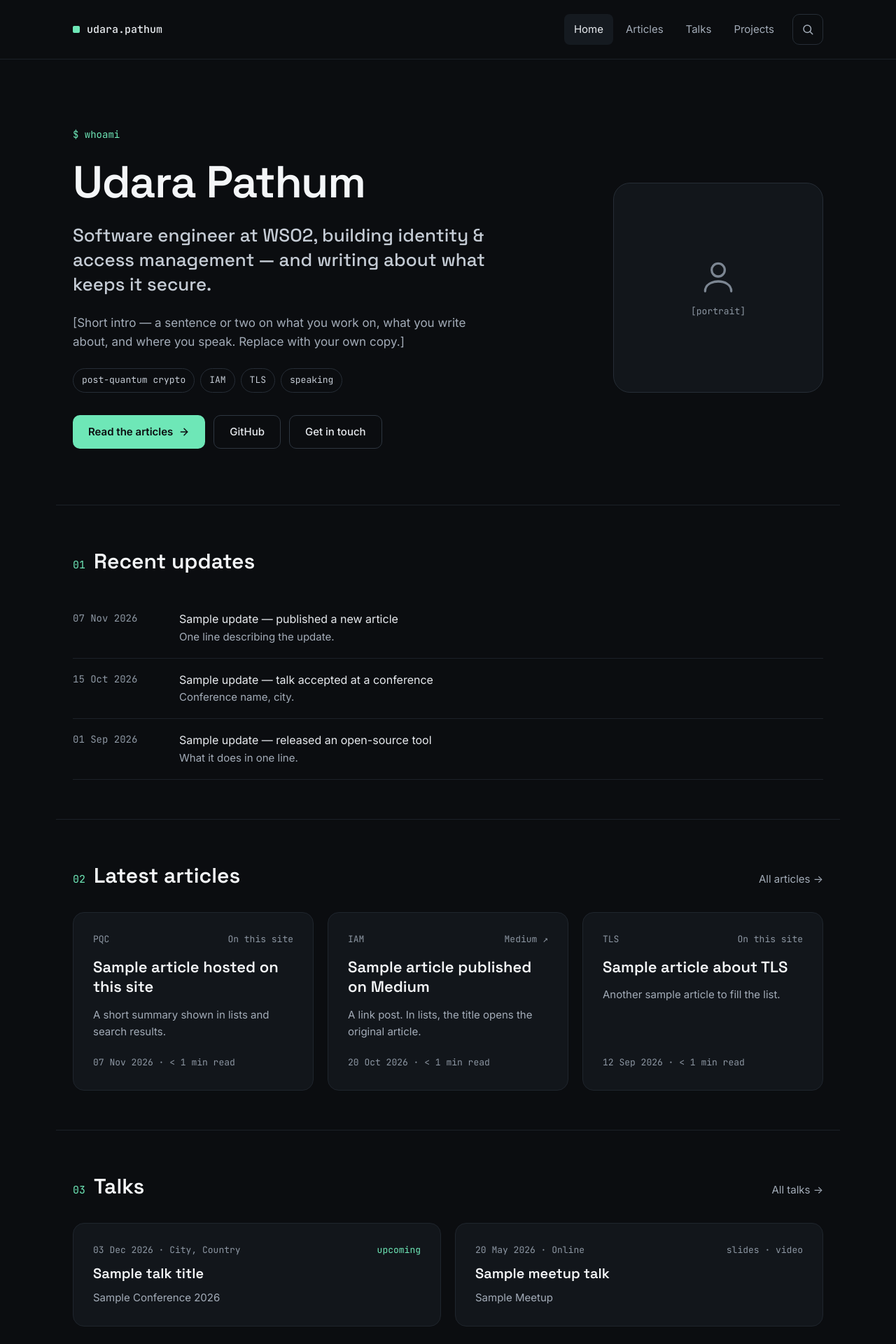
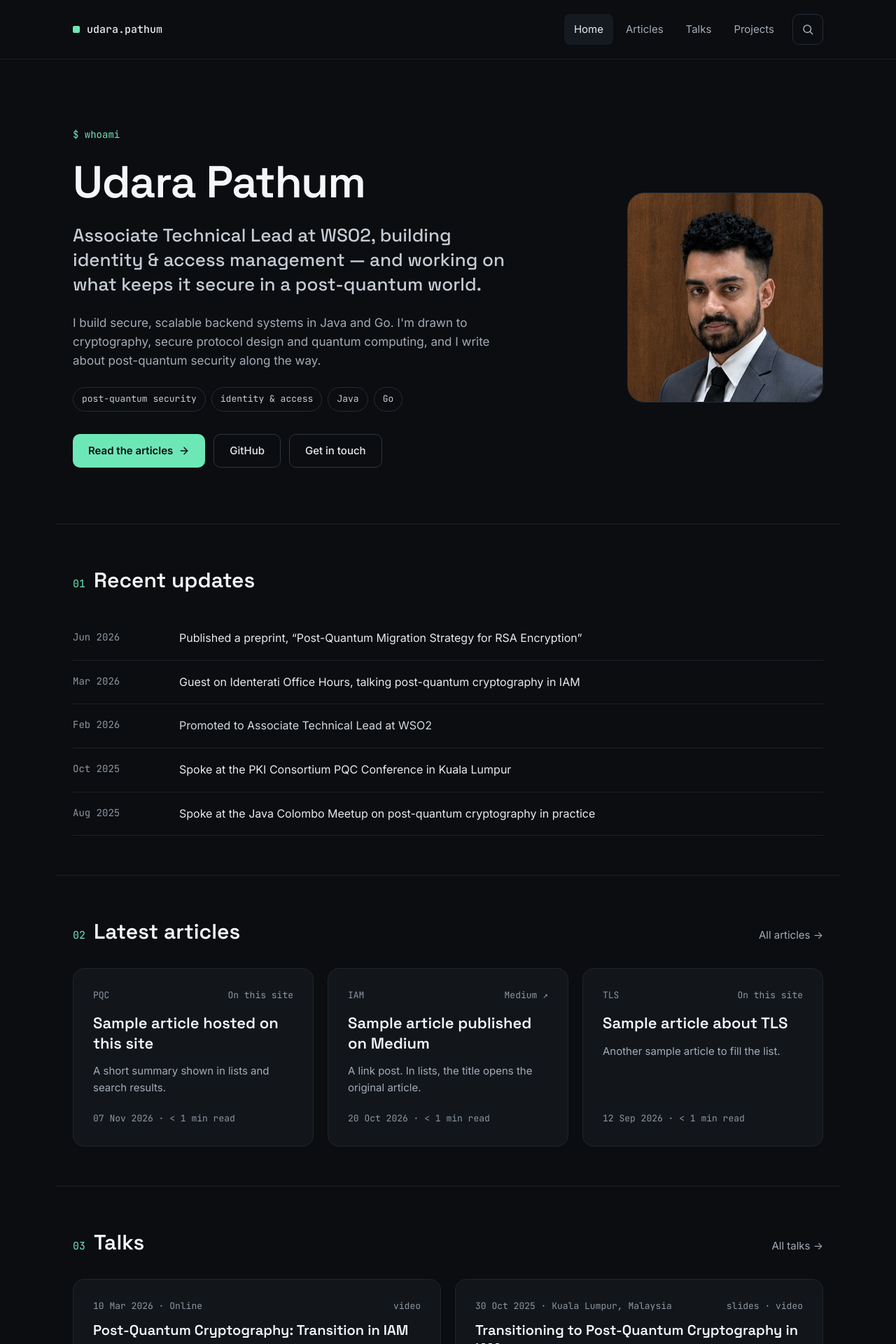
Before and after one commit to hwupathum/hwupathum.github.io, a Jekyll site: the page built from index.html, in a window 1280 px wide. Shown: the top 1920 px of the page at 70% size. Built offline with Jekyll 4.4.1, drawn with Linux system fonts in a browser that asks for light colours; some of the changed text lies outside the part shown.

Commit message:
Add profile details, photo, paper, talks and award
Fill hero, links, experience and updates from LinkedIn; add portrait and
award photo (with update thumbnails); add the ePrint preprint and three
talks; remove sample talks.

```diff
--- a/_config.yml
+++ b/_config.yml
@@ -12,24 +12,25 @@
 author:
   name: Udara Pathum
   handle: udara.pathum # shown next to the logo mark in the header
-  avatar: # placeholder until set, e.g. /assets/images/avatar.jpg
+  avatar: /assets/images/udara.jpg
   tagline: >-
-    Software engineer at WSO2, building identity & access management — and
-    writing about what keeps it secure.
+    Associate Technical Lead at WSO2, building identity & access management —
+    and working on what keeps it secure in a post-quantum world.
   intro: >-
-    [Short intro — a sentence or two on what you work on, what you write about,
-    and where you speak. Replace with your own copy.]
-  topics: [post-quantum crypto, IAM, TLS, speaking]
+    I build secure, scalable backend systems in Java and Go. I'm drawn to
+    cryptography, secure protocol design and quantum computing, and I write
+    about post-quantum security along the way.
+  topics: [post-quantum security, identity & access, Java, Go]
 
-# Footer and hero links. Replace the placeholder URLs.
+# Footer and hero links.
 links:
   github: https://github.com/hwupathum
-  linkedin: https://www.linkedin.com/in/your-profile/ # placeholder
-  medium: https://medium.com/@your-handle # placeholder
+  linkedin: https://www.linkedin.com/in/hwupathum/
+  medium: https://medium.com/@hwupathum
 
 contact:
-  heading: Let’s talk identity, crypto or TLS.
-  text: "[Invite readers to reach out — for talks, collaboration or questions.]"
+  heading: Let’s talk identity, crypto or post-quantum security.
+  text: Reach out about talks, collaboration, or anything in this space.
 
 permalink: /articles/:title/
 markdown: kramdown
--- a/_data/experience.yml
+++ b/_data/experience.yml
@@ -1,14 +1,30 @@
-# Shown as a timeline on the home page, in this order.
-- period: 20XX — Present
-  title: Sample role — Software Engineer
-  org: Sample company
-  text: One or two lines about what you work on.
+# Shown as a timeline on the home page, in this order. The first entry gets the highlighted dot.
+- period: Feb 2026 — now
+  title: Associate Technical Lead
+  org: WSO2
 
-- period: 20XX — 20XX
-  title: Sample role — Intern
-  org: Sample company
-  text: One or two lines about what you worked on.
+- period: Feb 2024 — Feb 2026
+  title: Senior Software Engineer
+  org: WSO2
 
-- period: 20XX — 20XX
-  title: Sample degree — BSc in Computer Science
-  org: Sample university
+- period: May 2022 — Feb 2024
+  title: Software Engineer
+  org: WSO2
+
+- period: Oct 2020 — May 2021
+  title: Software Engineer Intern
+  org: Yaala Labs
+
+- period: Jul 2019 — Sep 2020
+  title: Software Engineering Trainee
+  org: Fcode Labs
+  text: Part-time client projects with React, Flutter and Firebase, using agile practices.
+
+- period: 2025 — 2027
+  title: MSc in Computer Science
+  org: University of Moratuwa
+  text: In progress.
+
+- period: 2017 — 2022
+  title: BSc Engineering (Hons), Computer Science and Engineering
+  org: University of Moratuwa
--- a/_data/updates.yml
+++ b/_data/updates.yml
@@ -1,25 +1,43 @@
-# Newest first is not required; the list is sorted by date.
-# type picks the icon: article, talk, code, release, award, media (anything else gets 📌).
-- date: 2026-11-07
-  type: article
-  title: Sample update — published a new article
-  text: One line describing the update.
+# Sorted by date (newest first). Use `label` to show a less precise date than `date`.
+# Optional `image` (+ `image_alt`) shows a thumbnail that opens the full photo.
+- date: 2026-02-01
+  label: Feb 2026
+  title: Promoted to Associate Technical Lead at WSO2
+
+- date: 2026-06-04
+  label: Jun 2026
+  title: Published a preprint, “Post-Quantum Migration Strategy for RSA Encryption”
   link:
-    url: /articles/
-    label: "[Read]"
+    url: https://eprint.iacr.org/2026/1172
+    label: ePrint
 
-- date: 2026-10-15
-  type: talk
-  title: Sample update — talk accepted at a conference
-  text: Conference name, city.
+- date: 2025-06-01
+  label: 2025
+  title: Received the Outstanding Technology Award at the WSO2 Awards
+  image: /assets/images/wso2-outstanding-technology-award.jpg
+  image_alt: Udara on stage at the WSO2 Awards, holding the Outstanding Technology Award certificate
+
+- date: 2025-01-01
+  label: Jan 2025
+  title: Started an MSc in Computer Science at the University of Moratuwa
+
+- date: 2025-10-30
+  label: Oct 2025
+  title: Spoke at the PKI Consortium PQC Conference in Kuala Lumpur
   link:
     url: /talks/
-    label: "[Details]"
+    label: Talk
 
-- date: 2026-09-01
-  type: code
-  title: Sample update — released an open-source tool
-  text: What it does in one line.
+- date: 2026-03-10
+  label: Mar 2026
+  title: Guest on Identerati Office Hours, talking post-quantum cryptography in IAM
   link:
-    url: https://github.com/hwupathum
-    label: "[GitHub]"
+    url: /talks/
+    label: Talk
+
+- date: 2025-08-04
+  label: Aug 2025
+  title: Spoke at the Java Colombo Meetup on post-quantum cryptography in practice
+  link:
+    url: /talks/
+    label: Talk
--- a/assets/css/main.scss
+++ b/assets/css/main.scss
@@ -245,6 +245,19 @@
 }
 
 .updates__text { display: block; font-size: 15px; color: var(--muted); }
+
+.updates__thumb {
+  flex: 0 0 auto;
+  display: block;
+  border-radius: 10px;
+  overflow: hidden;
+  border: 1px solid var(--line-strong);
+  transition: border-color 0.15s;
+
+  &:hover { border-color: var(--accent); }
+
+  img { display: block; width: 72px; height: 96px; object-fit: cover; }
+}
 
 // Cards
 .grid { display: grid; gap: 20px; }
--- a/index.html
+++ b/index.html
@@ -37,11 +37,16 @@
   <ul class="updates">
     {% for it in updates limit: 5 %}
       <li class="updates__item">
-        <time datetime="{{ it.date | date_to_xmlschema }}">{{ it.date | date: "%d %b %Y" }}</time>
+        <time datetime="{{ it.date | date_to_xmlschema }}">{% if it.label %}{{ it.label }}{% else %}{{ it.date | date: "%d %b %Y" }}{% endif %}</time>
         <p>
           {% if it.link %}<a href="{{ it.link.url | relative_url }}"{% if it.link.url contains "://" %} target="_blank" rel="noopener"{% endif %}>{{ it.title }}</a>{% else %}{{ it.title }}{% endif %}
           {% if it.text %}<span class="updates__text">{{ it.text }}</span>{% endif %}
         </p>
+        {% if it.image %}
+          <a class="updates__thumb" href="{{ it.image | relative_url }}" target="_blank" rel="noopener">
+            <img src="{{ it.image | relative_url }}" alt="{{ it.image_alt | default: it.title }}" loading="lazy" width="72" height="96">
+          </a>
+        {% endif %}
       </li>
     {% endfor %}
   </ul>
```
Also changed, not shown: _posts/2026-06-04-post-quantum-migration-strategy-for-rsa-encryption.md (added, +18 -0 lines), _talks/2025-08-04-java-colombo-meetup-pqc-in-practice.md (added, +11 -0 lines), _talks/2025-10-30-pqc-in-iam-kuala-lumpur.md (added, +14 -0 lines), _talks/2026-03-10-identerati-office-hours-ep177.md (added, +13 -0 lines), _talks/2026-05-20-sample-meetup.md (deleted, +0 -9 lines), _talks/2026-12-03-sample-talk.md (deleted, +0 -10 lines), assets/images/udara.jpg (added), assets/images/wso2-outstanding-technology-award.jpg (added).
